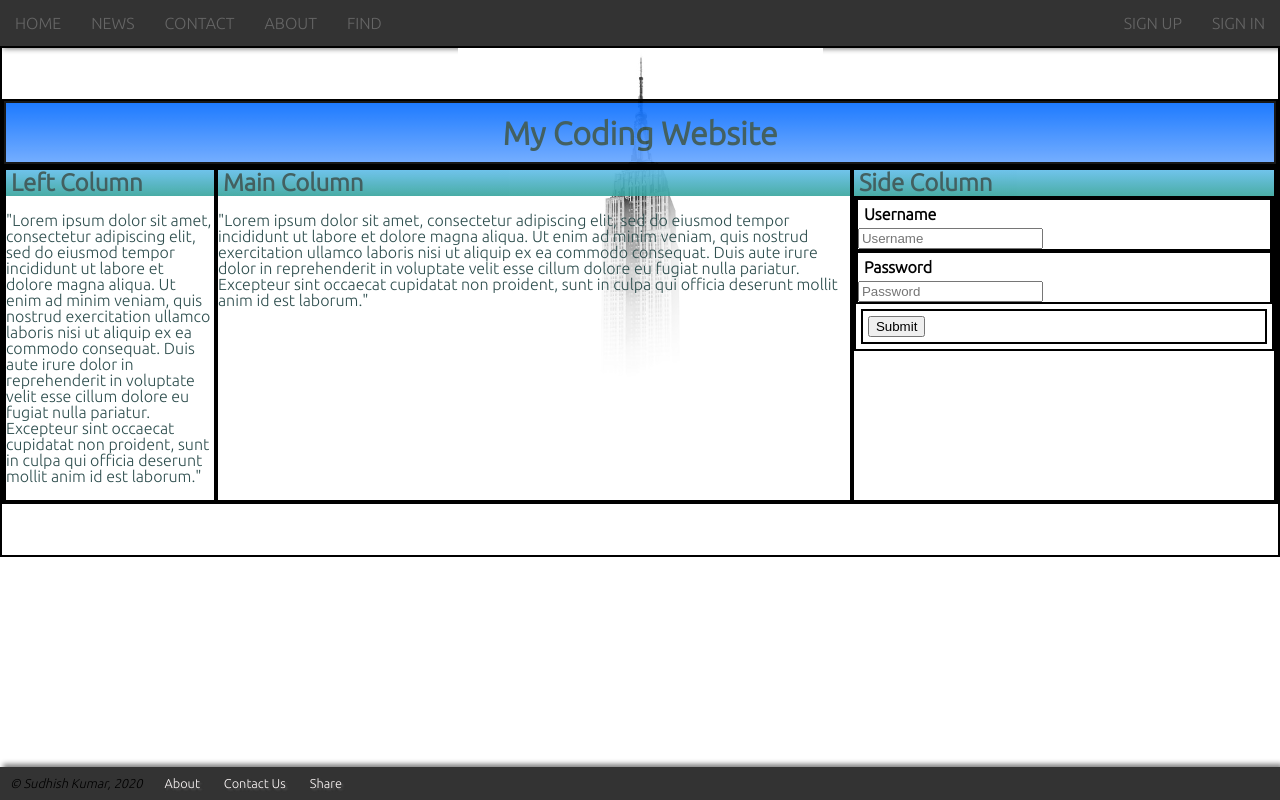
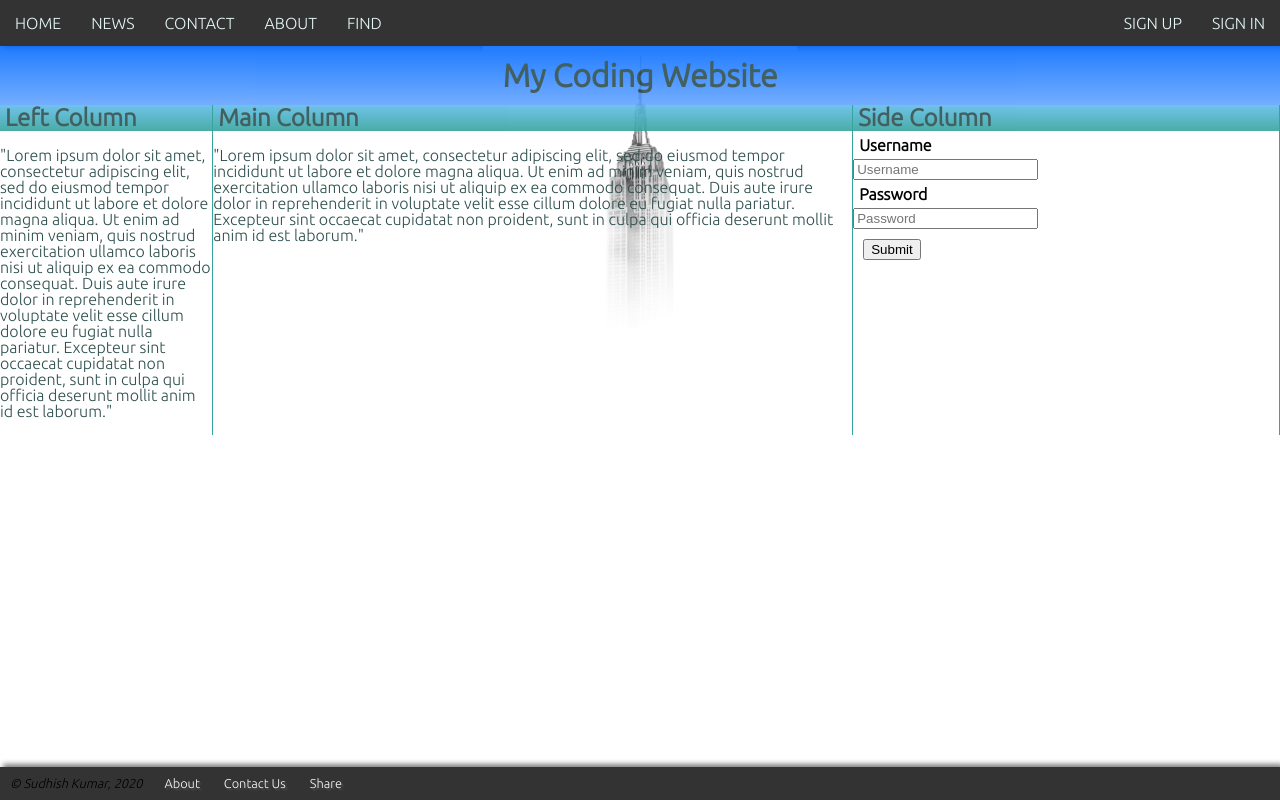
Before and after one commit to tssudhish/busywithcoding, a plain HTML site: page learn_css/index.html in a window 1280 px wide. Drawn offline with Linux system fonts and the light colour scheme.

Commit message:
font color change, right border

```diff
--- a/learn_css/style.css
+++ b/learn_css/style.css
@@ -11,7 +11,7 @@ body {
 }
 
 div {
-    border: 2px solid black;
+    /*    border: 2px solid black;*/
     display: block;
 }
 
@@ -28,9 +28,10 @@ nav {
     background-color: #333;
     overflow: hidden;
     box-shadow: 3px 3px 5px grey;
-/*    position: fixed;*/
+    /*    position: fixed;*/
     top: 0;
 }
+
 
 ul.webnav {
     display: block;
@@ -53,7 +54,7 @@ ul.webnav li a {
     text-align: center;
     padding: 10px;
     text-transform: uppercase;
-    color: #666;
+    color: #E6F7F6;
 }
 
 ul.webnav li a:hover {
@@ -89,7 +90,7 @@ h1,h2,p {
 .container {
     width: 100%;
     margin: 0;
-    padding-top: 4%;
+/*    padding-top: 4%;*/
     padding-bottom: 4%;
     border: 1px 1px solid black;
     align-content: center;
@@ -204,10 +205,14 @@ ul.webfooter li a:hover {
 
 }
 
+
 .col-2,
 .col-4,
 .col-6 {
     align-self: stretch;
+    border-right-color: #36A49C;
+    border-right-width: 1px;
+    border-right-style: solid;
 }
 
 * {
```
Also changed, not shown: learn_css/index.html (+1 -1 lines).
